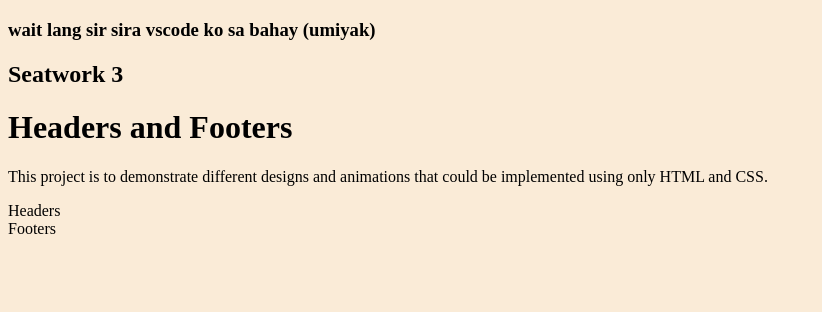
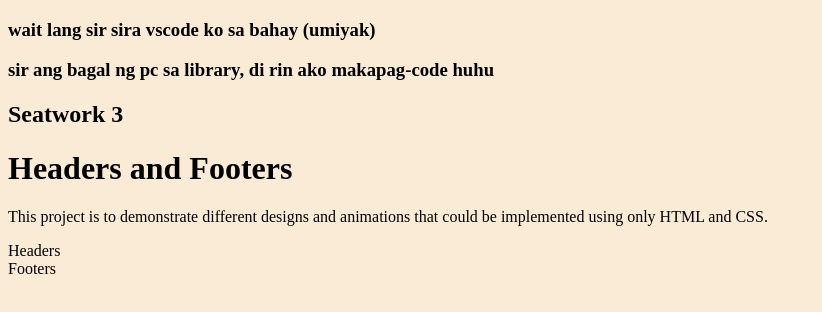
Before and after one commit to Ashiyel/WD--Seatwork-3, a plain HTML site: page index.html in a window 1280 px wide. Shown: the whole page, without its empty margins (0-822 px from the left). Drawn offline with Linux system fonts and the light colour scheme.

Commit message:
Update index.html

```diff
--- a/index.html
+++ b/index.html
@@ -9,6 +9,7 @@
 <body>
     <header>
 <h3> wait lang sir sira vscode ko sa bahay (umiyak) </h3>
+        <h3> sir ang bagal ng pc sa library, di rin ako makapag-code huhu </h3>
     </header>
 
     <div class="landingPage">
```
